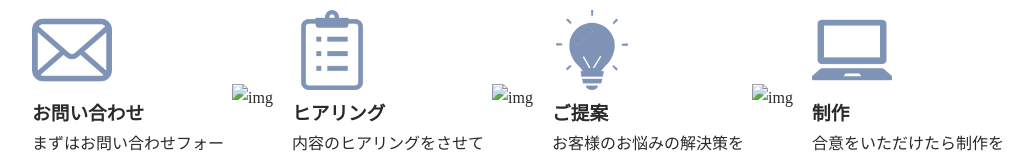
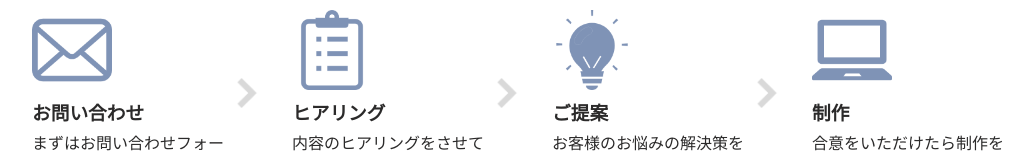
Before and after one commit to nonoka12/assignment, a plain HTML site: page index.html in a window 1280 px wide. Shown: the part 5152-5312 px from the top of the page, without its empty margins (118-1151 px from the left). Drawn offline with Linux system fonts and the light colour scheme; some packages are replaced by stand-ins of ours; files whose address does not match are found by name.

Commit message:
Update index.html

```diff
--- a/index.html
+++ b/index.html
@@ -215,7 +215,7 @@
                     よりご連絡ください</p>
             </div>
             <div class="box2">
-                <p class="img"><img src="images/arrow.png" alt="img" width="30" height="30"></p>
+                <p class="img"><img src="https://github.com/nonoka12/assignment/blob/main/arrow.png?raw=true" alt="img" width="30" height="30"></p>
             </div>
             <div class="box1">
                 <p class="picture"><img src="images/questionnaire.png" alt="img"></p>
@@ -224,7 +224,7 @@
                 いただきます</p>
             </div>
             <div class="box2">
-                <p class="img"><img src="images/arrow.png" alt="img" width="30" height="30"></p>
+                <p class="img"><img src="https://github.com/nonoka12/assignment/blob/main/arrow.png?raw=true" alt="img" width="30" height="30"></p>
             </div>
             <div class="box1">
                 <p class="picture"><img src="images/mame.png" alt="img"></p>
@@ -233,7 +233,7 @@
                     をご提案いたします</p>
             </div>
             <div class="box2">
-                <p class="img"><img src="images/arrow.png" alt="img" width="30" height="30"></p>
+                <p class="img"><img src="https://github.com/nonoka12/assignment/blob/main/arrow.png?raw=true" alt="img" width="30" height="30"></p>
             </div>
             <div class="box1">
                 <p class="picture"><img src="images/computer.png" alt="img"></p>
```
